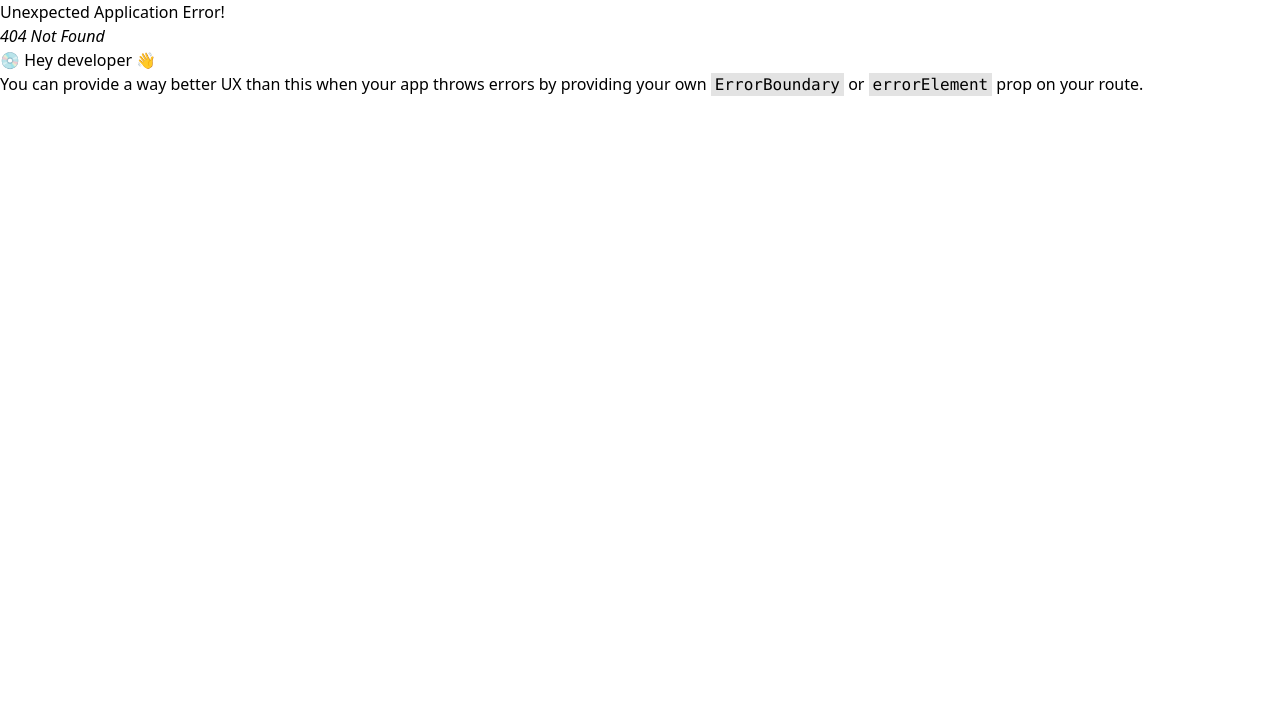
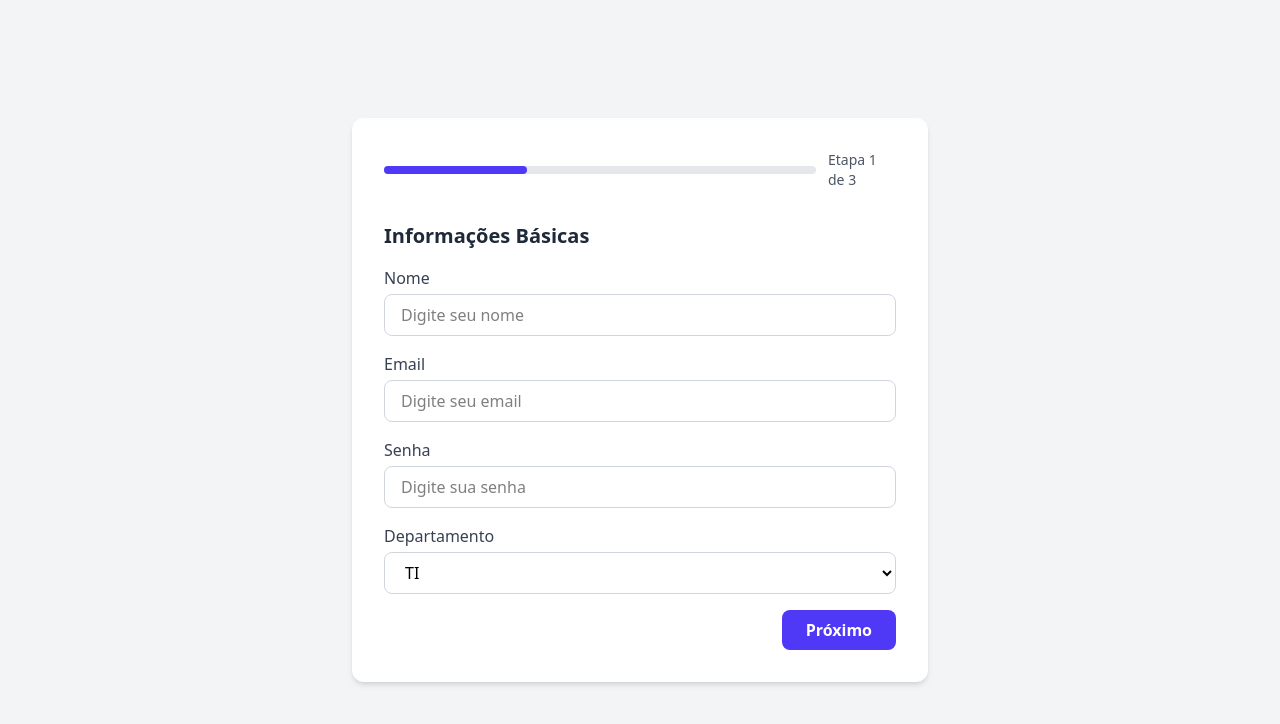
Before and after one commit to EnzoXavier1001/intrawiki-front, a React (Vite) app: page /register in a window 1280 px wide. Before the commit this address had no page. Shown: the top 724 px of the page. Built offline with nearby package versions, Linux system fonts and the light colour scheme.

Commit message:
feat: create register page

```diff
--- a/src/components/Header/index.tsx
+++ b/src/components/Header/index.tsx
@@ -10,7 +10,7 @@ export const Header = () => {
 							className="text-gray-800 text-xl font-bold md:text-2xl"
 							to="/"
 						>
-							Brand
+							Cheil
 						</Link>
 					</div>
 					<div>
@@ -35,7 +35,7 @@ export const Header = () => {
 						href="#"
 						className="my-1 text-gray-800 hover:text-blue-500 md:mx-4 md:my-0"
 					>
-						Blog
+						Eventos
 					</a>
 					<a
 						href="#"
--- /dev/null
+++ b/src/components/Register/index.tsx
@@ -0,0 +1,212 @@
+import { useState } from "react";
+
+export const Register = () => {
+	const [step, setStep] = useState<number>(1);
+
+	function handleNextStep() {
+		setStep((prev) => prev + 1);
+	}
+
+	function handlePrevStep() {
+		setStep((prev) => prev - 1);
+	}
+
+	return (
+		<div className="min-h-screen bg-gray-100 flex flex-col justify-center items-center px-4">
+			{step === 1 && (
+				<div className="max-w-xl w-full bg-white p-8 rounded-xl shadow-md">
+					{/* Barra de Progresso */}
+					<div className="flex items-center justify-between mb-8">
+						<div className="w-full bg-gray-200 rounded-full h-2">
+							<div
+								className="bg-indigo-600 h-2 rounded-full"
+								style={{ width: "33%" }}
+							></div>
+						</div>
+						<span className="ml-3 text-gray-600 text-sm">Etapa 1 de 3</span>
+					</div>
+
+					{/* Etapa 1 - Informações Básicas */}
+					<form className="space-y-4">
+						<h2 className="text-xl font-semibold text-gray-800 mb-4">
+							Informações Básicas
+						</h2>
+						<div>
+							<label className="block text-gray-700 font-medium mb-1">
+								Nome
+							</label>
+							<input
+								type="text"
+								placeholder="Digite seu nome"
+								className="w-full px-4 py-2 border border-gray-300 rounded-lg focus:outline-none focus:ring-2 focus:ring-indigo-400 focus:border-indigo-400"
+							/>
+						</div>
+						<div>
+							<label className="block text-gray-700 font-medium mb-1">
+								Email
+							</label>
+							<input
+								type="email"
+								placeholder="Digite seu email"
+								className="w-full px-4 py-2 border border-gray-300 rounded-lg focus:outline-none focus:ring-2 focus:ring-indigo-400 focus:border-indigo-400"
+							/>
+						</div>
+						<div>
+							<label className="block text-gray-700 font-medium mb-1">
+								Senha
+							</label>
+							<input
+								type="password"
+								placeholder="Digite sua senha"
+								className="w-full px-4 py-2 border border-gray-300 rounded-lg focus:outline-none focus:ring-2 focus:ring-indigo-400 focus:border-indigo-400"
+							/>
+						</div>
+						{/* Campo Departamento */}
+						<div>
+							<label className="block text-gray-700 font-medium mb-1">
+								Departamento
+							</label>
+							<select className="w-full px-4 py-2 border border-gray-300 rounded-lg focus:outline-none focus:ring-2 focus:ring-indigo-400 focus:border-indigo-400">
+								<option value="" disabled>
+									Selecione...
+								</option>
+								<option value="TI">TI</option>
+								<option value="VTEX">VTEX</option>
+								<option value="AEM">AEM</option>
+								<option value="RH">RH</option>
+							</select>
+						</div>
+						<div className="flex justify-end">
+							<button
+								onClick={() => handleNextStep()}
+								type="button"
+								className="bg-indigo-600 text-white py-2 px-6 rounded-lg hover:bg-indigo-700 transition-colors font-semibold"
+							>
+								Próximo
+							</button>
+						</div>
+					</form>
+				</div>
+			)}
+
+			{/* Etapa 2 - Perfil e Redes */}
+			{step === 2 && (
+				<div className="max-w-xl w-full bg-white p-8 rounded-xl shadow-md mt-8">
+					<div className="flex items-center justify-between mb-8">
+						<div className="w-full bg-gray-200 rounded-full h-2">
+							<div
+								className="bg-indigo-600 h-2 rounded-full"
+								style={{ width: "66%" }}
+							></div>
+						</div>
+						<span className="ml-3 text-gray-600 text-sm">Etapa 2 de 3</span>
+					</div>
+					<form className="space-y-4">
+						<h2 className="text-xl font-semibold text-gray-800 mb-4">Perfil</h2>
+						<div>
+							<label className="block text-gray-700 font-medium mb-1">
+								Hobbies
+							</label>
+							<div className="flex flex-wrap gap-3">
+								{["Fotografia", "Leitura", "Esportes", "Viagens"].map(
+									(hobby) => (
+										<label
+											key={hobby}
+											className="flex items-center gap-2 bg-gray-100 px-3 py-1 rounded-lg cursor-pointer hover:bg-gray-200"
+										>
+											<input type="checkbox" className="accent-indigo-500" />{" "}
+											{hobby}
+										</label>
+									),
+								)}
+							</div>
+						</div>
+						<div>
+							<label className="block text-gray-700 font-medium mb-1">
+								LinkedIn
+							</label>
+							<input
+								type="url"
+								placeholder="Link do LinkedIn"
+								className="w-full px-4 py-2 border border-gray-300 rounded-lg focus:outline-none focus:ring-2 focus:ring-indigo-400 focus:border-indigo-400"
+							/>
+						</div>
+						<div>
+							<label className="block text-gray-700 font-medium mb-1">
+								GitHub
+							</label>
+							<input
+								type="url"
+								placeholder="Link do GitHub"
+								className="w-full px-4 py-2 border border-gray-300 rounded-lg focus:outline-none focus:ring-2 focus:ring-indigo-400 focus:border-indigo-400"
+							/>
+						</div>
+						<div className="flex justify-between">
+							<button
+								onClick={() => handlePrevStep()}
+								type="button"
+								className="bg-gray-300 text-gray-800 py-2 px-6 rounded-lg hover:bg-gray-400 transition-colors font-semibold"
+							>
+								Voltar
+							</button>
+							<button
+								type="button"
+								onClick={() => handleNextStep()}
+								className="bg-indigo-600 text-white py-2 px-6 rounded-lg hover:bg-indigo-700 transition-colors font-semibold"
+							>
+								Próximo
+							</button>
+						</div>
+					</form>
+				</div>
+			)}
+
+			{/* Etapa 3 - Foto e Confirmação */}
+			{step === 3 && (
+				<div className="max-w-xl w-full bg-white p-8 rounded-xl shadow-md mt-8">
+					<div className="flex items-center justify-between mb-8">
+						<div className="w-full bg-gray-200 rounded-full h-2">
+							<div
+								className="bg-indigo-600 h-2 rounded-full"
+								style={{ width: "100%" }}
+							></div>
+						</div>
+						<span className="ml-3 text-gray-600 text-sm">Etapa 3 de 3</span>
+					</div>
+					<form className="space-y-4">
+						<h2 className="text-xl font-semibold text-gray-800 mb-4">
+							Foto de Perfil
+						</h2>
+						<div>
+							<label className="block text-gray-700 font-medium mb-2">
+								Upload de Foto
+							</label>
+							<input
+								type="file"
+								className="block w-full text-sm text-gray-700 border border-gray-300 rounded-lg cursor-pointer focus:outline-none focus:ring-2 focus:ring-indigo-400"
+							/>
+						</div>
+						<p className="text-gray-600 text-sm">
+							Confira seus dados antes de finalizar o registro.
+						</p>
+						<div className="flex justify-between">
+							<button
+								onClick={() => handlePrevStep()}
+								type="button"
+								className="bg-gray-300 text-gray-800 py-2 px-6 rounded-lg hover:bg-gray-400 transition-colors font-semibold"
+							>
+								Voltar
+							</button>
+							<button
+								type="submit"
+								className="bg-green-600 text-white py-2 px-6 rounded-lg hover:bg-green-700 transition-colors font-semibold"
+							>
+								Finalizar
+							</button>
+						</div>
+					</form>
+				</div>
+			)}
+		</div>
+	);
+};
--- a/src/routes/privateRoutes.tsx
+++ b/src/routes/privateRoutes.tsx
@@ -2,6 +2,7 @@ import { createBrowserRouter } from "react-router";
 import { Home } from "../pages/Home";
 import { Profile } from "../pages/Profile";
 import { DefaultLayout } from "../layouts/default";
+import { Register } from "../components/Register";
 
 export const privateRoutes = createBrowserRouter([
 	{
@@ -12,4 +13,8 @@ export const privateRoutes = createBrowserRouter([
 			{ path: "profile/:id", element: <Profile /> },
 		],
 	},
+	{
+		path: "/register",
+		element: <Register />,
+	},
 ]);
```
